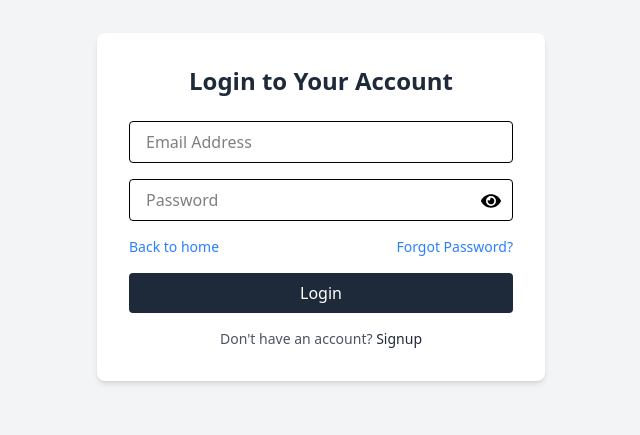
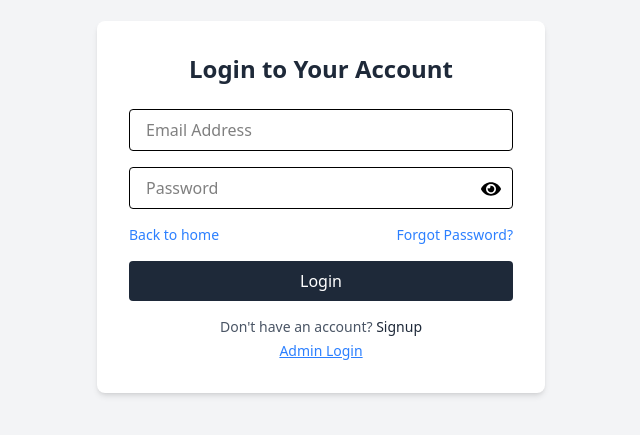
Before and after one commit to kchoudhary7389/ecommerce, a React (Vite) app in the folder frontend/: page /login in a window 1280 px wide. Shown: the part 193-628 px from the top of the page, without its empty margins (319-959 px from the left). Built offline with nearby package versions, Linux system fonts and the light colour scheme.

Commit message:
Updated code with new changes

```diff
--- a/frontend/src/components/Login.jsx
+++ b/frontend/src/components/Login.jsx
@@ -113,6 +113,15 @@ const Login = () => {
             Signup
           </Link>
         </p>
+        <p className="text-center text-sm text-gray-600 mt-1">
+
+          <Link
+            to="/admin-login"
+            className="text-blue-500 underline font-medium hover:underline"
+          >
+            Admin Login
+          </Link>
+        </p>
       </div>
     </div>
   );
```
